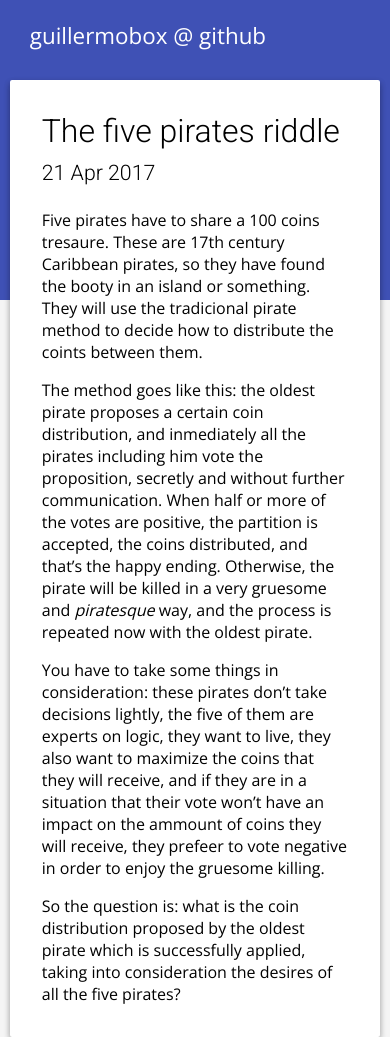
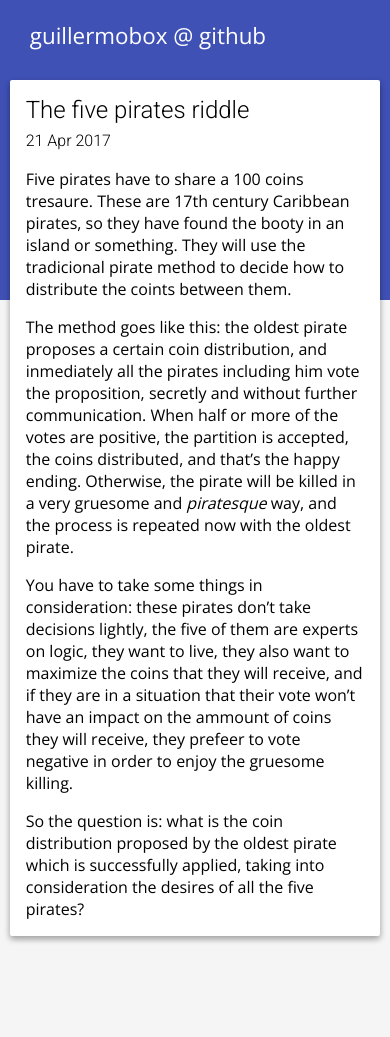
Before and after one commit to guillermobox/guillermobox.github.io, a Jekyll site: the page built from _docs/pirates.md, in a window 390 px wide. Built offline with Jekyll 4.4.1, drawn with Linux system fonts in a browser that asks for light colours.

Commit message:
Fixing mobile version

```diff
--- a/css/document.css
+++ b/css/document.css
@@ -156,6 +156,12 @@
 .fullwidth {
 	width: 95%;
 }
+div.document > div.content {
+	margin: 1em;
+}
+div.document > div.content > h1 {
+	font-size: 1.5em;
+}
 }
 
 @media (min-width: 900px) {
```
